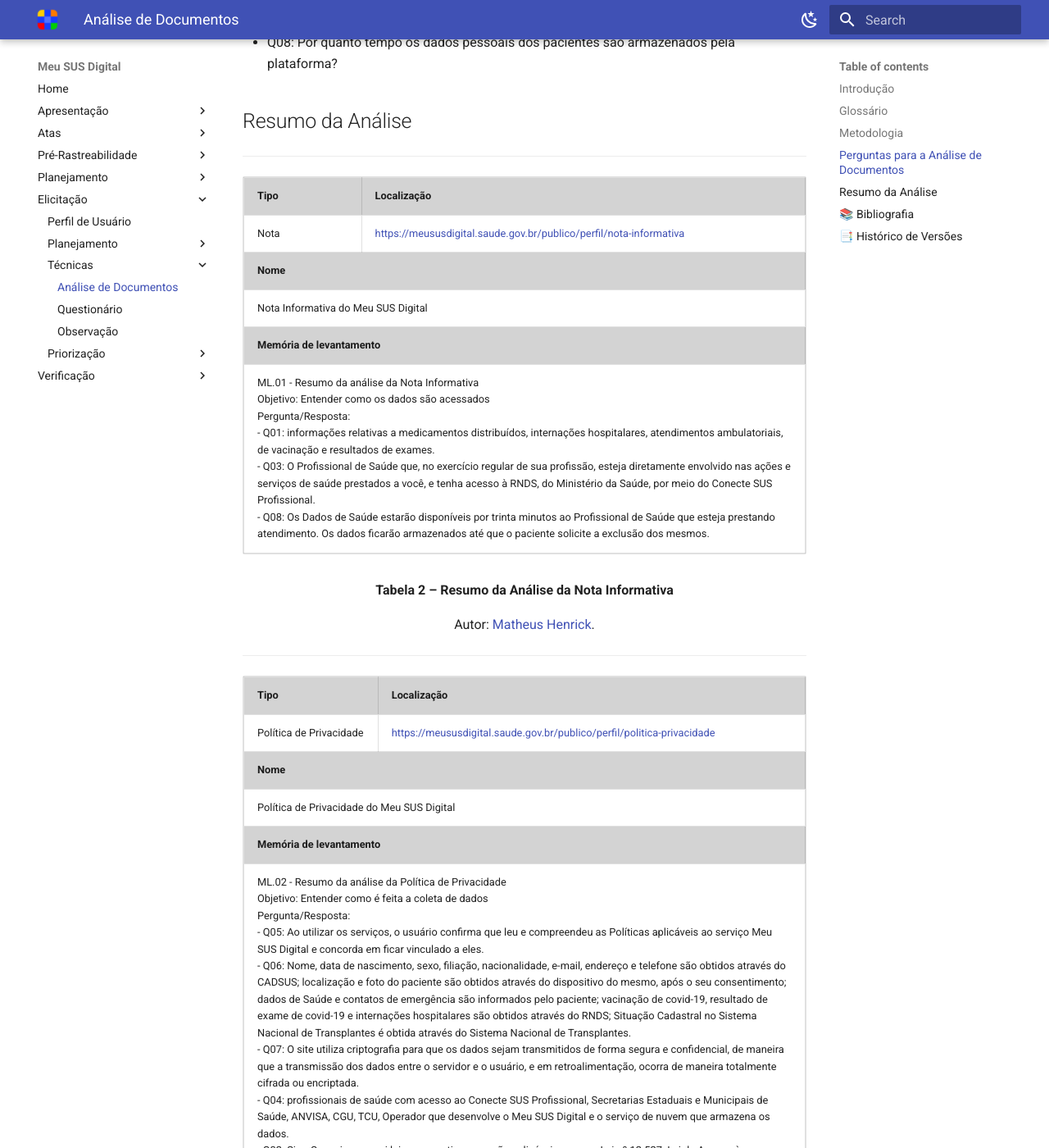
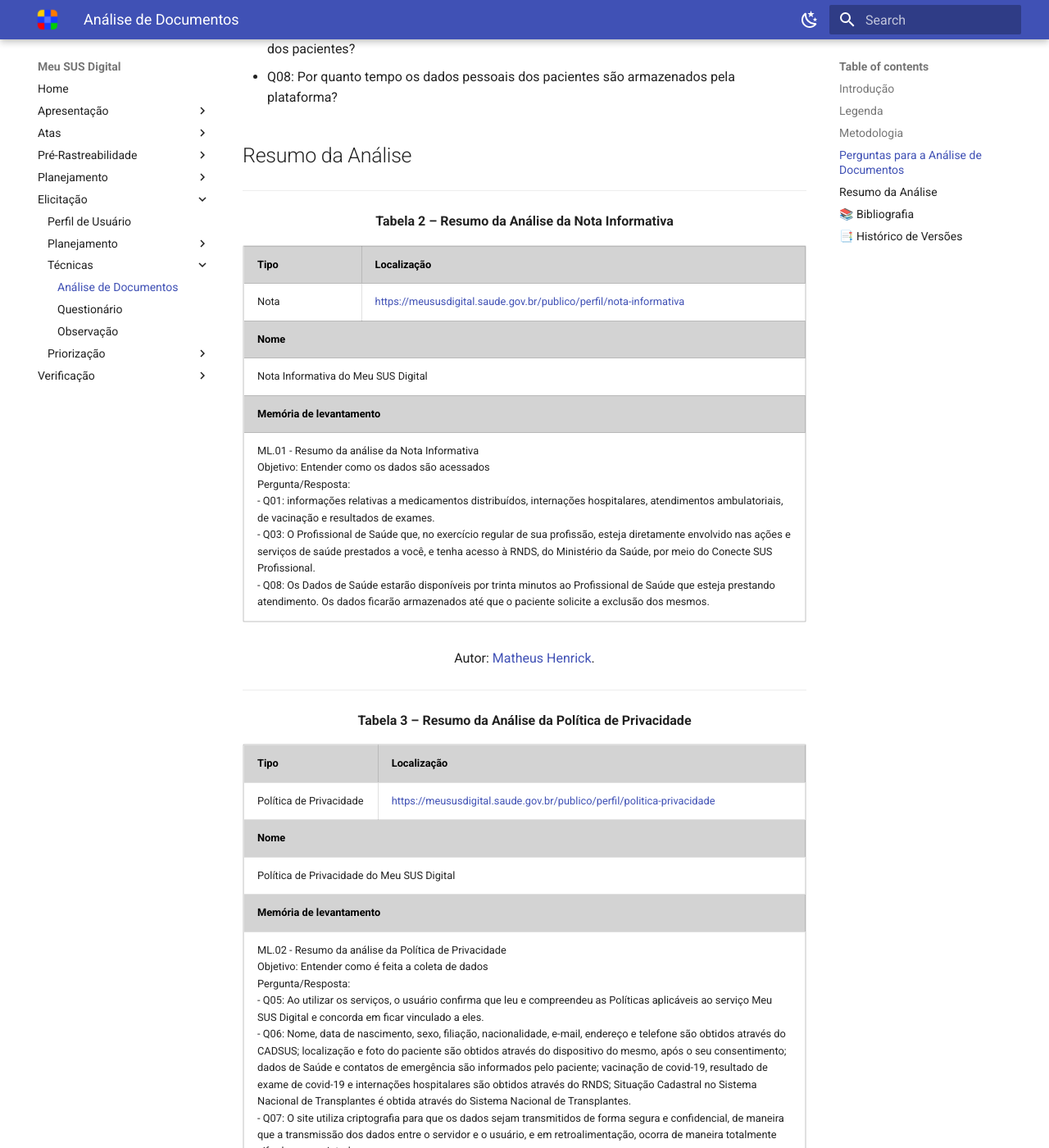
Before and after one commit to Requisitos-de-Software/2024.2-MeuSUSDigital, an MkDocs documentation site: the page built from docs/elicitacao/tecnicas/analise-de-documentos.md, in a window 1280 px wide and 1400 px high, scrolled down 1912 px. Shown: the whole window at 82% size. Built offline with MkDocs 1.6.1 and Material for MkDocs 9.7.7, drawn with Linux system fonts in a browser that asks for light colours; some of the changed text lies outside the part shown.

Commit message:
Correção dos títulos das tabelas no documento de Análise de Documentos

```diff
--- a/docs/elicitacao/tecnicas/analise-de-documentos.md
+++ b/docs/elicitacao/tecnicas/analise-de-documentos.md
@@ -1,4 +1,6 @@
 # Análise de Documentos
+
+
 
 ## Introdução
 
@@ -8,8 +10,11 @@
 
 Essa técnica é especialmente útil em projetos complexos, como no desenvolvimento de sistemas voltados à área da saúde pública, como o Meu SUS Digital. Nesse contexto, a análise de legislações, políticas de saúde e normas técnicas é imprescindível para garantir que o sistema esteja em conformidade com os requisitos legais e atenda às necessidades dos usuários. Assim, a Análise de Documentos contribui para um levantamento de requisitos mais robusto e consistente.
 
-## Glossário
+## Legenda
 
+<div align="center">
+    <p><strong>Tabela 1 – Legenda</strong></p>
+</div>
 
 <center>
 
@@ -31,6 +36,8 @@
     <p>Autor: <a href="https://github.com/MatheusHenrickSantos">Matheus Henrick</a>.</p>
 </div>
 
+
+
 ## Metodologia
 
 A análise foi conduzida com base nas orientações descritas por Vazquez e Simões em seu livro *Engenharia de requisitos: software orientado ao negócio* (Rio de Janeiro: Brasport, 2016). Inicialmente, foi necessário compreender em que etapa do ciclo de vida de desenvolvimento o Meu SUS Digital se encontra. Como o aplicativo já está em sua fase de implantação e utilização, identificou-se que seria possível alcançar um nível de análise mais aprofundado, focando na revisão de documentos e funcionalidades existentes.
@@ -40,6 +47,8 @@
 Na execução, foram analisados os documentos relevantes, como especificações técnicas, requisitos originais e relatórios de desempenho do aplicativo. Os resultados da análise foram organizados em tabelas, utilizando o modelo apresentado por Vazquez e Simões, contendo as respostas às perguntas formuladas e as observações derivadas do exame dos documentos.
 
 Por fim, o resultado dessa análise será apresentado aos *stakeholders* posteriormente, visando validar as conclusões e identificar possíveis ajustes ou oportunidades de melhoria no Meu SUS Digital.
+
+
 
 ## Perguntas para a Análise de Documentos
 
@@ -52,15 +61,21 @@
 - Q07: Quais medidas de segurança estão implementadas para proteger os dados pessoais dos pacientes?
 - Q08: Por quanto tempo os dados pessoais dos pacientes são armazenados pela plataforma?
 
+
+
 ## Resumo da Análise
 
 ---
+
+<div align="center">
+    <p><strong>Tabela 2 – Resumo da Análise da Nota Informativa</strong></p>
+</div>
 
 <center>
 
 <table border="1" cellspacing="0" cellpadding="8" style="border-collapse: collapse; width: 100%;">
   <thead>
-    <tr style="background-color: #d3d3d3;">
+    <tr style="background-color: #d3d3d3; color: #000;">
       <th>Tipo</th>
       <th>Localização</th>
     </tr>
@@ -70,13 +85,13 @@
       <td>Nota</td>
       <td><a href=https://meususdigital.saude.gov.br/publico/perfil/nota-informativa>https://meususdigital.saude.gov.br/publico/perfil/nota-informativa</a></td>
     </tr>
-    <tr style="background-color: #d3d3d3;">
+    <tr style="background-color: #d3d3d3; color: #000;">
       <td colspan="2"><strong>Nome</strong></td>
     </tr>
     <tr>
       <td colspan="2">Nota Informativa do Meu SUS Digital</td>
     </tr>
-    <tr style="background-color: #d3d3d3;">
+    <tr style="background-color: #d3d3d3; color: #000;">
       <td colspan="2"><strong>Memória de levantamento<strong></td>
     </tr>
     <tr>
@@ -88,17 +103,20 @@
 </center>
 
 <div align="center">
-    <p><strong>Tabela 2 – Resumo da Análise da Nota Informativa</strong></p>
     <p>Autor: <a href="https://github.com/MatheusHenrickSantos">Matheus Henrick</a>.</p>
 </div>
 
 ---
 
+<div align="center">
+    <p><strong>Tabela 3 – Resumo da Análise da Política de Privacidade</strong></p>
+</div>
+
 <center>
 
 <table border="1" cellspacing="0" cellpadding="8" style="border-collapse: collapse; width: 100%;">
   <thead>
-    <tr style="background-color: #d3d3d3;">
+    <tr style="background-color: #d3d3d3;  color: #000;">
       <th>Tipo</th>
       <th>Localização</th>
     </tr>
@@ -108,13 +126,13 @@
       <td>Política de Privacidade</td>
       <td><a href=https://meususdigital.saude.gov.br/publico/perfil/politica-privacidade>https://meususdigital.saude.gov.br/publico/perfil/politica-privacidade</a></td>
     </tr>
-    <tr style="background-color: #d3d3d3;">
+    <tr style="background-color: #d3d3d3;  color: #000;">
       <td colspan="2"><strong>Nome</strong></td>
     </tr>
     <tr>
       <td colspan="2">Política de Privacidade do Meu SUS Digital</td>
     </tr>
-    <tr style="background-color: #d3d3d3;">
+    <tr style="background-color: #d3d3d3; color: #000;">
       <td colspan="2"><strong>Memória de levantamento</strong></td>
     </tr>
     <tr>
```
Also changed, not shown: other parts of docs/elicitacao/tecnicas/analise-de-documentos.md (+5 -1 lines).
